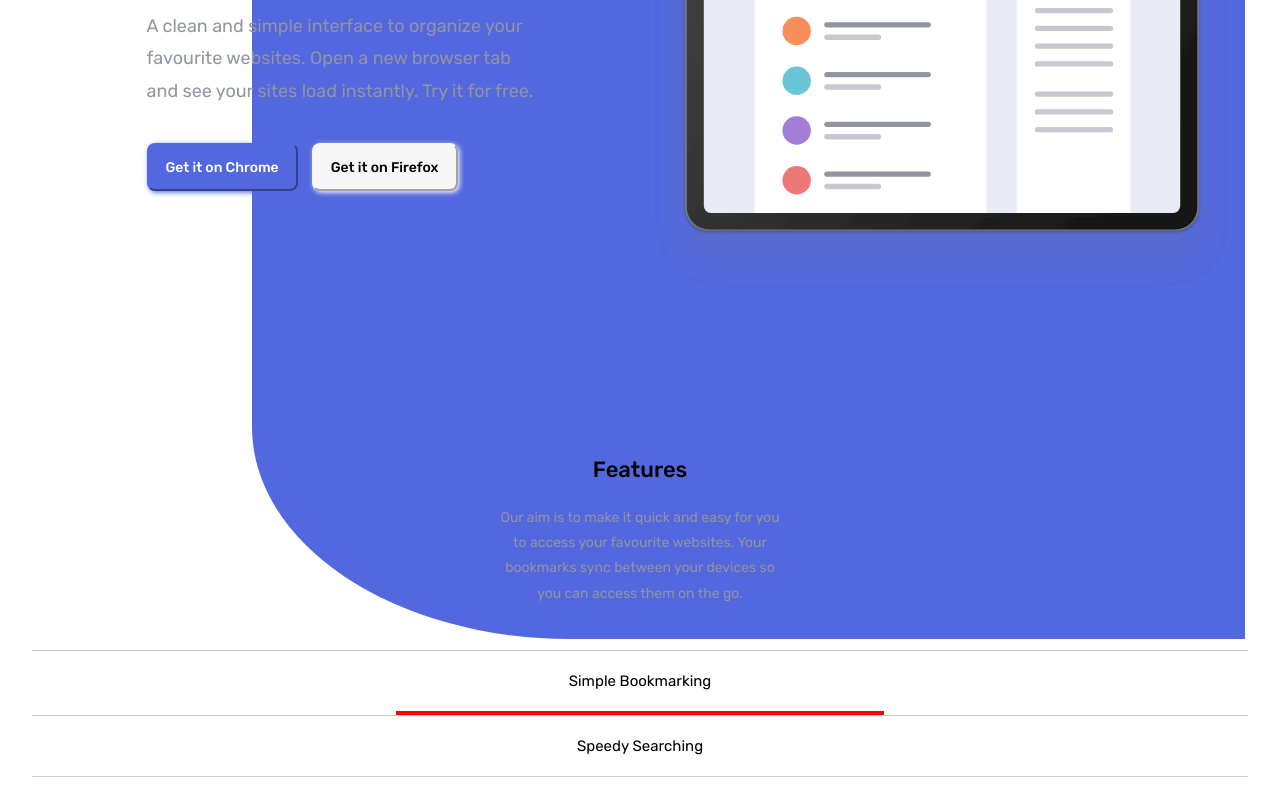
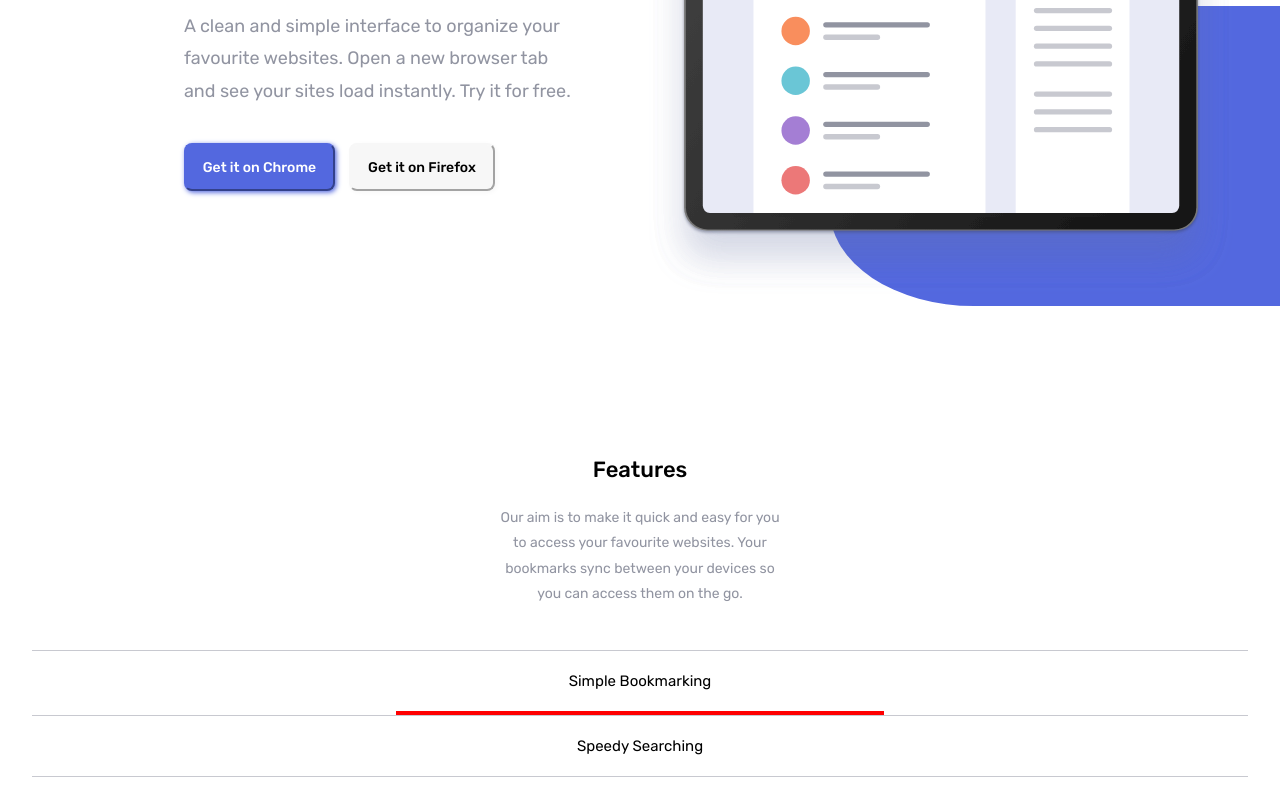
Before and after one commit to cornelisgijsbert/Bookmark-landing-page-master, a website: page index.html in a window 1280 px wide. Shown: the part 266-1056 px from the top of the page. Drawn offline with Linux system fonts and the light colour scheme.

Commit message:
header praktisch klaar

```diff
--- a/src/base/intro.css
+++ b/src/base/intro.css
@@ -3,16 +3,19 @@ header.intro {
   display: flex;
   flex-direction: column;
   row-gap: 3.5rem;
-  /*width: 83%;*/
   width: 100%;
-  padding: 0 0.7rem;
+  /*padding: 0 0.7rem;*/
   text-align: center;
 }
 
 header.intro .intro--img-container {
   position: relative;
   width: 100%;
-  /*height: calc(100vw / 1.44);*/
+}
+
+header.intro .intro--img-container img {
+  width: 92.54%;
+  /*margin-right: calc(100vw * 0.0361);*/
 }
 
 header.intro .intro--img-container::after {
@@ -21,23 +24,17 @@ header.intro .intro--img-container::after {
   position: absolute;
   z-index: -1;
   top: 23%;
-  right: -0.7rem;
+  right: 0;
   width: 77.6vw;
   /*1,43349753695*/
   height: calc(77.6vw / 1.5);
   border-bottom-left-radius: 32%;
 }
 
-/*header.intro .intro--img-bg {
-  position: absolute;
-  right: -0.7rem;
-  bottom: 0;
-  z-index: -1;
-  background-color: var(--soft-blue);
-  width: 80%;
-  height: calc(100vw / 1.8473);
-  border-bottom-left-radius: 32%;
-}*/
+header.intro div {
+  width: calc(100vw * 0.8293);
+  margin: 0 auto;
+}
 
 h1.intro--header {
   font-size: var(--font--h1--mobile);
@@ -46,7 +43,7 @@ h1.intro--header {
 
 header.intro p.intro--para {
   color: var(--grayish-blue);
-  margin: 1.625rem 2.3rem 2.25rem 2.3rem;
+  margin: 1.625rem 1em 2.25rem 1em;
   font-size: var(--font--para--l--mobile);
   line-height: 1.8;
 }
@@ -56,14 +53,24 @@ header.intro p.intro--para {
     flex-direction: row-reverse;
     justify-content: space-between;
     row-gap: 0;
-    padding: 0 3.6% 0 11.45%;
+    padding: 0 0 0 11.45%;
     text-align: left;
   }
   header.intro div {
     width: calc(100vw * 0.334);
   }
   header.intro .intro--img-container {
-    width: calc(100vw * 0.456);
+    width: calc(100vw * 0.4931);
+    margin: 0;
+  }
+  header.intro .intro--img-container img {
+    width: 92.54%;
+    margin-right: calc(100vw * 0.0361);
+  }
+  header.intro .intro--img-container::after {
+    top: 30%;
+    width: 35.138vw;
+    height: calc(35.138vw / 1.5);
   }
   header.intro p.intro--para {
     margin: 1.625rem 2.3rem 2.25rem 0;
--- a/style/style.css
+++ b/style/style.css
@@ -217,40 +217,35 @@
   display: flex;
   flex-direction: column;
   row-gap: 3.5rem;
-  /*width: 83%;*/
   width: 100%;
-  padding: 0 0.7rem;
+  /*padding: 0 0.7rem;*/
   text-align: center;
 }header.intro .intro--img-container {
   position: relative;
   width: 100%;
-  /*height: calc(100vw / 1.44);*/
+}header.intro .intro--img-container img {
+  width: 92.54%;
+  /*margin-right: calc(100vw * 0.0361);*/
 }header.intro .intro--img-container::after {
   content: "";
   background-color: var(--soft-blue);
   position: absolute;
   z-index: -1;
   top: 23%;
-  right: -0.7rem;
+  right: 0;
   width: 77.6vw;
   /*1,43349753695*/
   height: calc(77.6vw / 1.5);
   border-bottom-left-radius: 32%;
-}/*header.intro .intro--img-bg {
-  position: absolute;
-  right: -0.7rem;
-  bottom: 0;
-  z-index: -1;
-  background-color: var(--soft-blue);
-  width: 80%;
-  height: calc(100vw / 1.8473);
-  border-bottom-left-radius: 32%;
-}*/h1.intro--header {
+}header.intro div {
+  width: calc(100vw * 0.8293);
+  margin: 0 auto;
+}h1.intro--header {
   font-size: var(--font--h1--mobile);
   font-weight: 500;
 }header.intro p.intro--para {
   color: var(--grayish-blue);
-  margin: 1.625rem 2.3rem 2.25rem 2.3rem;
+  margin: 1.625rem 1em 2.25rem 1em;
   font-size: var(--font--para--l--mobile);
   line-height: 1.8;
 }@media only screen and (min-width: 768px) {
@@ -258,14 +253,24 @@
     flex-direction: row-reverse;
     justify-content: space-between;
     row-gap: 0;
-    padding: 0 3.6% 0 11.45%;
+    padding: 0 0 0 11.45%;
     text-align: left;
   }
   header.intro div {
     width: calc(100vw * 0.334);
   }
   header.intro .intro--img-container {
-    width: calc(100vw * 0.456);
+    width: calc(100vw * 0.4931);
+    margin: 0;
+  }
+  header.intro .intro--img-container img {
+    width: 92.54%;
+    margin-right: calc(100vw * 0.0361);
+  }
+  header.intro .intro--img-container::after {
+    top: 30%;
+    width: 35.138vw;
+    height: calc(35.138vw / 1.5);
   }
   header.intro p.intro--para {
     margin: 1.625rem 2.3rem 2.25rem 0;
```
Also changed, not shown: 2 other files.
